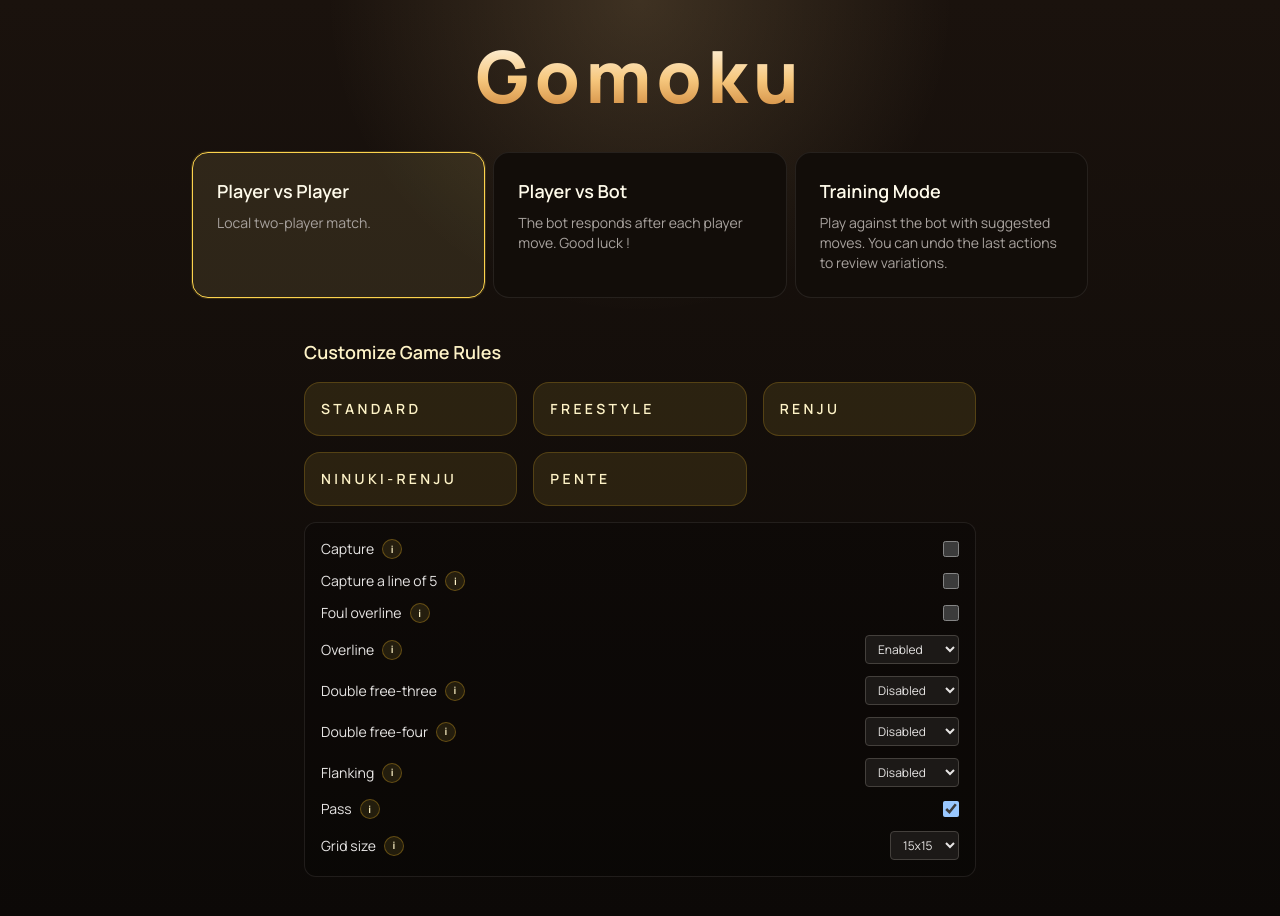
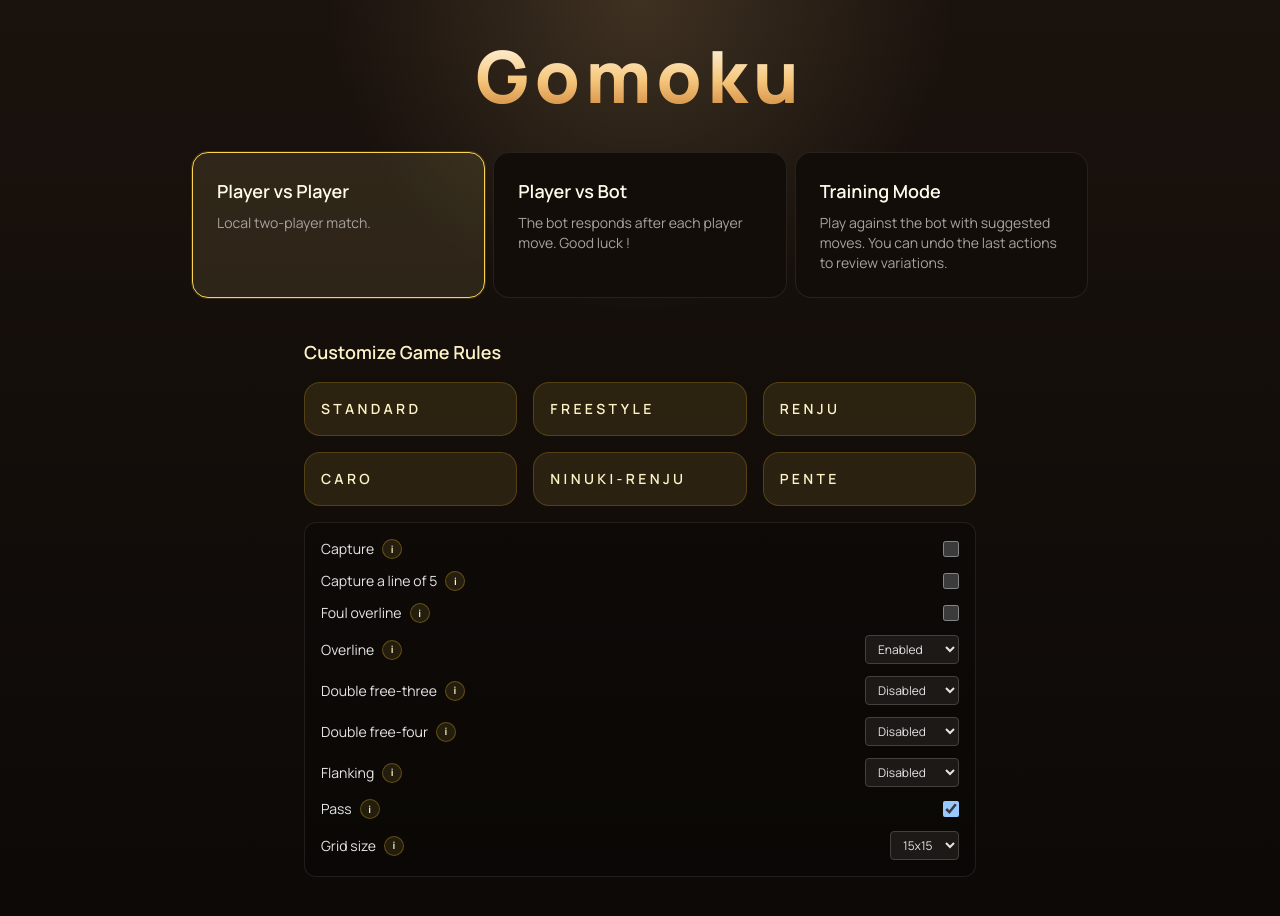
Before and after one commit to kennyydng/Gomoku, a Next.js app in the folder app/: page / in a window 1280 px wide. Built offline with nearby package versions, Linux system fonts and the light colour scheme.

Commit message:
fix rules

```diff
--- a/app/src/app/components/rules/HelpModal.tsx
+++ b/app/src/app/components/rules/HelpModal.tsx
@@ -119,13 +119,19 @@ export const RULE_MODALS: RuleModal[] = [
   {
     title: 'Overline',
     category: 'Forbidden',
-    text: 'An overline is a line longer than 5 stones. Depending on the rule settings, it can be illegal for Black or for both players.',
+    text: 'An overline is a line longer than 5 stones. When the overline rule is enabled, it counts as a win just like a regular five. When disabled, a line longer than 5 does not win by itself.',
+    showBoard: false,
+  },
+  {
+    title: 'Foul overline',
+    category: 'Forbidden',
+    text: 'A separate rule from overline: when enabled, forming a line longer than 5 is an illegal move instead of a win, no matter what the overline rule says.',
     showBoard: false,
   },
   {
     title: 'Double-four',
     category: 'Forbidden',
-    text: 'A double-four is a move that creates two separate four-threats at the same time. When fourFour is enabled, this move is forbidden.',
+    text: 'A double-four is a move that creates two separate four-threats at the same time. When fourFour is enabled, this move is forbidden for Black (Renju-style — there is no "both players" setting for this rule).',
     showBoard: false,
   },
   {
--- a/app/src/app/game/Gomoku.ts
+++ b/app/src/app/game/Gomoku.ts
@@ -30,9 +30,18 @@ export type Rules = {
   foulOverline: boolean
   overline: boolean | 'black'
   threeThree: boolean | 'black'
-  fourFour: boolean | 'black'
+  fourFour: false | 'black'
   flanking: boolean | 'black'
   grid: '15x15' | '19x19'
+}
+
+// Version de Rules avec les règles "black only" déjà résolues en booléen
+// simple pour un joueur donné (voir rulesFor).
+type ResolvedRules = Omit<Rules, 'overline' | 'threeThree' | 'fourFour' | 'flanking'> & {
+  overline: boolean
+  threeThree: boolean
+  fourFour: boolean
+  flanking: boolean
 }
 
 const SUBDIRECTIONS: Array<Direction> = [
@@ -365,7 +374,7 @@ export class Gomoku {
     return DIRECTIONS.map((dir) => this.getSection(pos, dir))
   }
 
-  rulesFor(player: Player): Rules {
+  rulesFor(player: Player): ResolvedRules {
     const asPlayerRule = (value: boolean | 'black') => (value === 'black' ? player === 0 : value)
     return {
       pass: this.rules.pass,
@@ -470,7 +479,7 @@ class Section extends Array<Stone> {
     return [start,end]
   }
 
-  threatOf(move: number, rules: Rules, player: Player, min: number = 3): SectionThreat {
+  threatOf(move: number, rules: ResolvedRules, player: Player, min: number = 3): SectionThreat {
     if ( this.length < 5 || move < 0 || move >= this.length || this[move] !== null )
       return {}
     const captures = this.play(move, player, rules.capture)
@@ -480,7 +489,7 @@ class Section extends Array<Stone> {
   }
 
 
-  threatAt(move: number, rules: Rules, player: Player, min: number = 3): SectionThreat {
+  threatAt(move: number, rules: ResolvedRules, player: Player, min: number = 3): SectionThreat {
     if ( this.length < 5 )
       return {}
 
--- a/app/src/app/game/page.tsx
+++ b/app/src/app/game/page.tsx
@@ -48,7 +48,7 @@ function GamePageContent() {
         parsed[key] = true
     }
 
-    const readPlayerRule = (key: 'overline' | 'threeThree' | 'fourFour' | 'flanking') => {
+    const readPlayerRule = (key: 'overline' | 'threeThree' | 'flanking') => {
       const param = searchParams?.get(key)
       if (param === 'b')
         parsed[key] = 'black'
@@ -65,8 +65,14 @@ function GamePageContent() {
 
     readPlayerRule('overline')
     readPlayerRule('threeThree')
-    readPlayerRule('fourFour')
     readPlayerRule('flanking')
+
+    // fourFour n'a pas d'état "activé pour les deux joueurs" (voir Rules.fourFour)
+    const fourFourParam = searchParams?.get('fourFour')
+    if (fourFourParam === 'b')
+      parsed.fourFour = 'black'
+    if (fourFourParam === '0')
+      parsed.fourFour = false
 
     const gridParam = searchParams?.get('grid')
     if (gridParam === '15x15' || gridParam === '19x19')
--- a/app/src/app/page.tsx
+++ b/app/src/app/page.tsx
@@ -83,6 +83,21 @@ export default function Home() {
       } as Rules,
     },
     {
+      key: 'caro',
+      label: 'Caro',
+      rules: {
+        capture: false,
+        captureUnperfect: false,
+        foulOverline: false,
+        overline: true,
+        threeThree: false,
+        fourFour: false,
+        flanking: true,
+        pass: true,
+        grid: '19x19',
+      } as Rules,
+    },
+    {
       key: 'ninuki-renju',
       label: 'Ninuki-renju',
       rules: {
@@ -133,7 +148,7 @@ export default function Home() {
     foulOverline: 'Interdit le sur-ligne pour certaines configurations, surtout côté noir selon la règle choisie.',
     overline: 'Une ligne de plus de 5 pierres peut compter comme une victoire, ou être réservée au noir selon le mode.',
     threeThree: 'Interdit les coups qui créent deux menaces de “trois libres” en même temps.',
-    fourFour: 'Interdit les coups qui créent deux menaces de “quatre” en même temps.',
+    fourFour: 'Interdit les coups qui créent deux menaces de “quatre” en même temps (toujours réservé au noir, comme au Renju).',
     flanking: 'Refuse une ligne de 5 si elle est complètement encadrée par les pierres adverses.',
     grid: 'Choisit la taille du plateau: 15x15 pour des parties plus rapides, 19x19 pour un jeu plus ouvert.',
   }
@@ -274,7 +289,7 @@ export default function Home() {
                       className="text-xs bg-stone-900 border border-stone-700 rounded px-2 py-1 text-stone-200"
                     >
                       <option value="false">Disabled</option>
-                      <option value="true">Enabled</option>
+                      {ruleKey !== 'fourFour' ? <option value="true">Enabled</option> : null}
                       <option value="black">Black only</option>
                     </select>
                   ) : (
```
Also changed, not shown: 1 other file (tests, documents, lock files or other folders).
